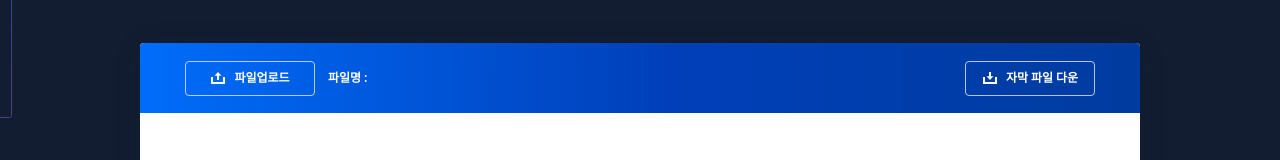
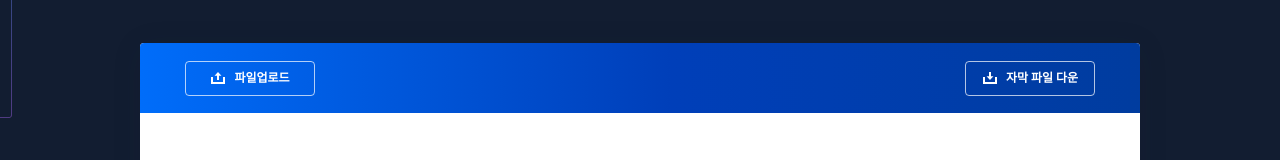
Before and after one commit to tmax-aips/superbrain, a React (Create React App) app: page /videoCaption in a window 1280 px wide. Shown: the part 727-887 px from the top of the page. Built offline with nearby package versions, Linux system fonts and the light colour scheme.

Commit message:
videoCaption.jsx 에서 업로드 전 "파일명 : " 노출 제거 이전 : {/*<span>파일명 : {file?.name}</span>*/} 수정 : {file ? (<span>파일명 : {file.name}</span>) : <></>}

```diff
--- a/src/pages/VideoCaptionDemo/videoCaption/videoCaption.jsx
+++ b/src/pages/VideoCaptionDemo/videoCaption/videoCaption.jsx
@@ -138,8 +138,8 @@ export const VideoCaptionComp = () => {
 						    파일업로드
 					</IconButton>
 
-					{/* {file && isUploaded ? <span>파일명 : {file?.name}</span> : ''} */}
-					<span>파일명 : {file?.name}</span>
+					{file ? (<span>파일명 : {file.name}</span>) : <></>}
+					{/*<span>파일명 : {file?.name}</span>*/}
 				</FileUploadDiv>
 				<FunctionDiv className="center">
 					<IconButton onClick={() => CreateSrtFile(sentenceArr)} className="center">
```
